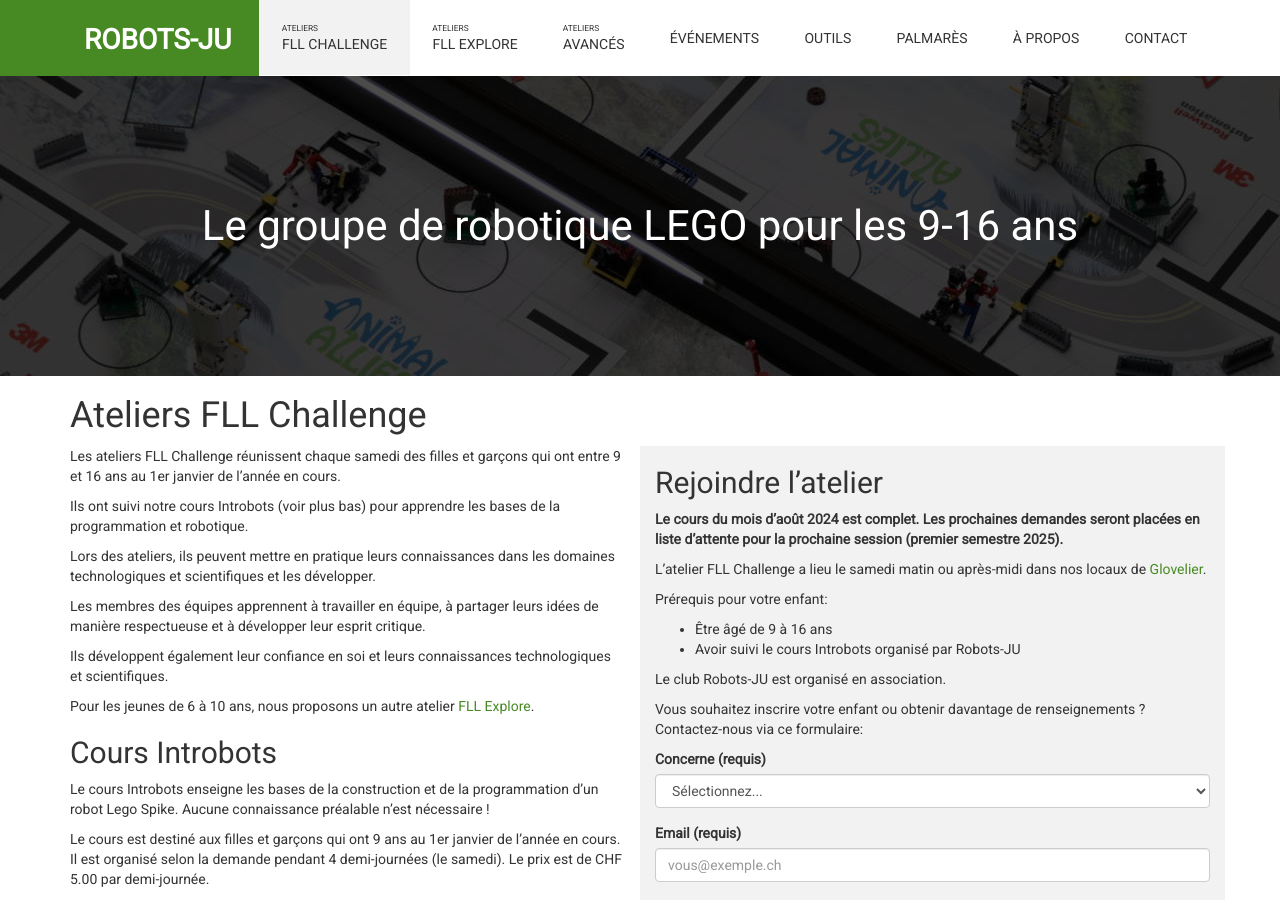
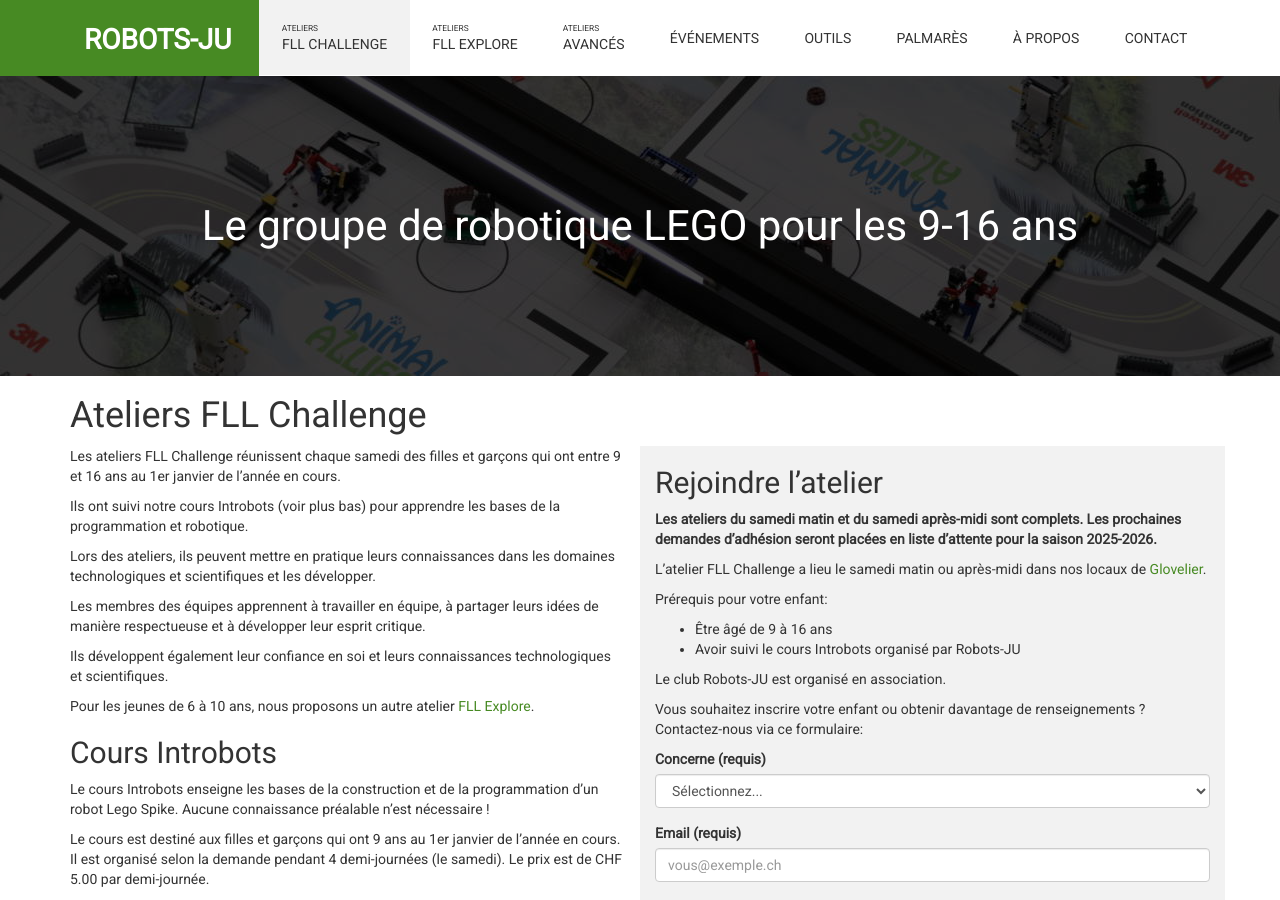
Before and after one commit to robots-ju/robots-ju.ch, a Jekyll site: the page built from ateliers-fll.md, in a window 1280 px wide and 900 px high. Built offline with Jekyll 4.4.1, drawn with Linux system fonts in a browser that asks for light colours; comment, search, counter and statistics services are not loaded.

Commit message:
Fermeture inscriptions Challenge

```diff
--- a/ateliers-fll.md
+++ b/ateliers-fll.md
@@ -70,7 +70,7 @@ Plus d'informations: <https://coupe.robots-ju.ch/>
 
 ## Rejoindre l'atelier
 
-**Le cours du mois d'août 2024 est complet. Les prochaines demandes seront placées en liste d'attente pour la prochaine session (premier semestre 2025).**
+**Les ateliers du samedi matin et du samedi après-midi sont complets. Les prochaines demandes d’adhésion seront placées en liste d’attente pour la saison 2025-2026.**
 
 L'atelier FLL Challenge a lieu le samedi matin ou après-midi dans nos locaux de [Glovelier](https://www.google.ch/maps/place/Rue+des+Places+7,+2855+Glovelier/@47.3390915,7.2066171,17z/data=!3m1!4b1!4m5!3m4!1s0x4791e4df12d571d5:0xfc3cb407ccf2c65f!8m2!3d47.3390879!4d7.2088058?hl=fr).
 
```
